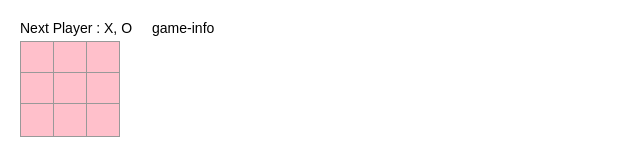
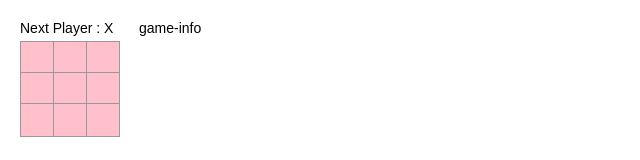
Before and after one commit to kwonyk0310/ReactProject, a React (Create React App) app: page / in a window 1280 px wide. Shown: the top 160 px of the page, without its empty margins (0-640 px from the left). Built offline with nearby package versions, Linux system fonts and the light colour scheme.

Commit message:
순서 만들어서 'O' 추가하기

```diff
--- a/src/component/Board.js
+++ b/src/component/Board.js
@@ -5,20 +5,24 @@ import "./Board.css";
 const Board = () => {
 
   const [squares, setSquares] = useState(Array(9).fill(null));
-  const [value, setValue] = useState("");
+  const [xIsNext, setXIsNext] = useState(true);
+
 
   const handleClick = (i) => {
     const newSquares = squares.slice();
-    newSquares[i] = 'X';
-    setSquares(newSquares)
+    newSquares[i] = xIsNext ? 'X' : 'O' ;
+    setSquares(newSquares);
+    setXIsNext(!xIsNext);
+    // 위와 같은 코드이나 약간의 차이가 있다. 위처럼 하면 두 번 반복해도 한 번 동작하고, prev를 이용하면 두 번이 따로 다 동작한다.
+    // setXIsNext(prev => !prev);
   }
 
   const renderSquare = (i) => {
     return <Square value={squares[i]}
-                   onClick={() => this.handleClick(i)} />
+                   onClick={() => handleClick(i)} />
   }
 
-  const [status, setStatus] = useState("Next Player : X, O") ;
+  const status = `Next Player : ${xIsNext ? 'X' : 'O'} ` ;
 
   return (
     <div>
```
